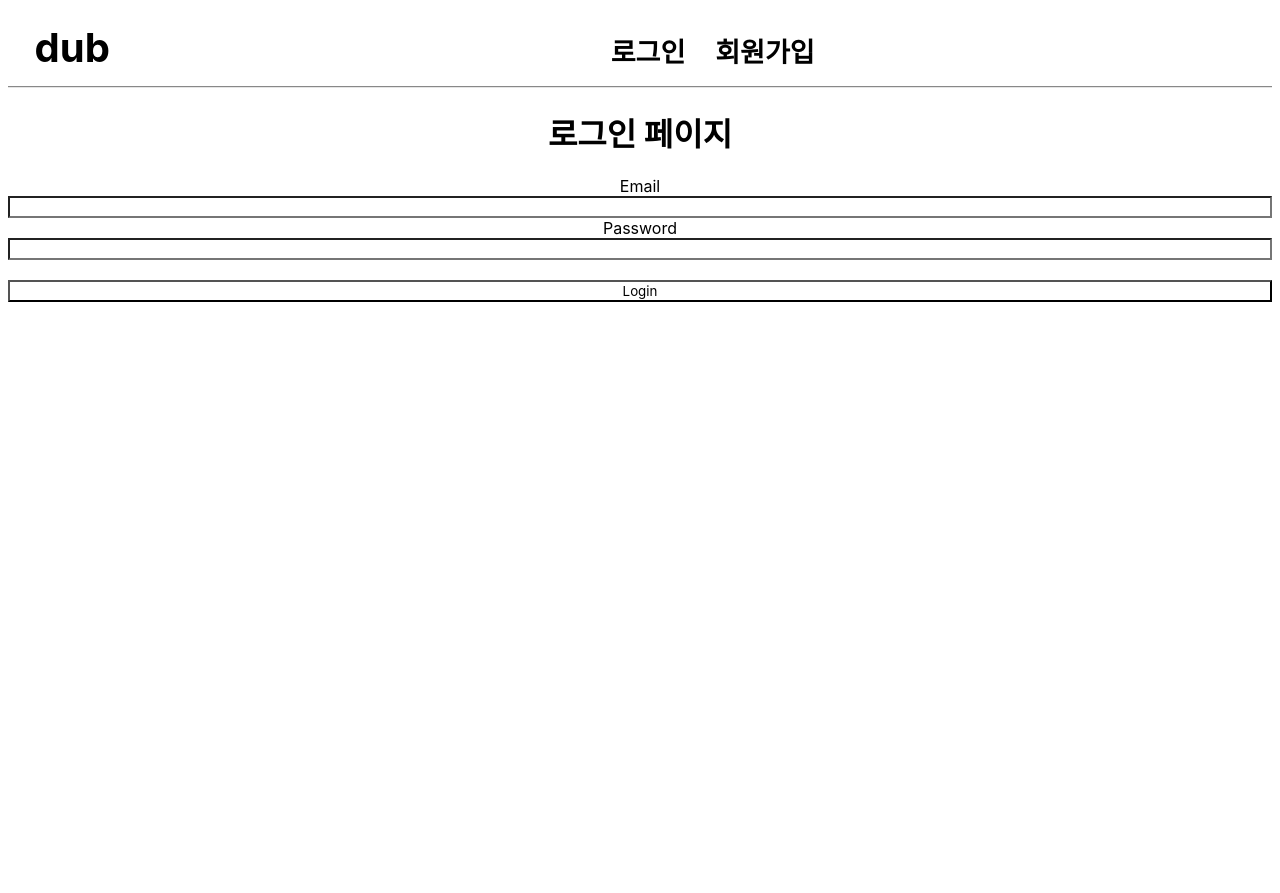
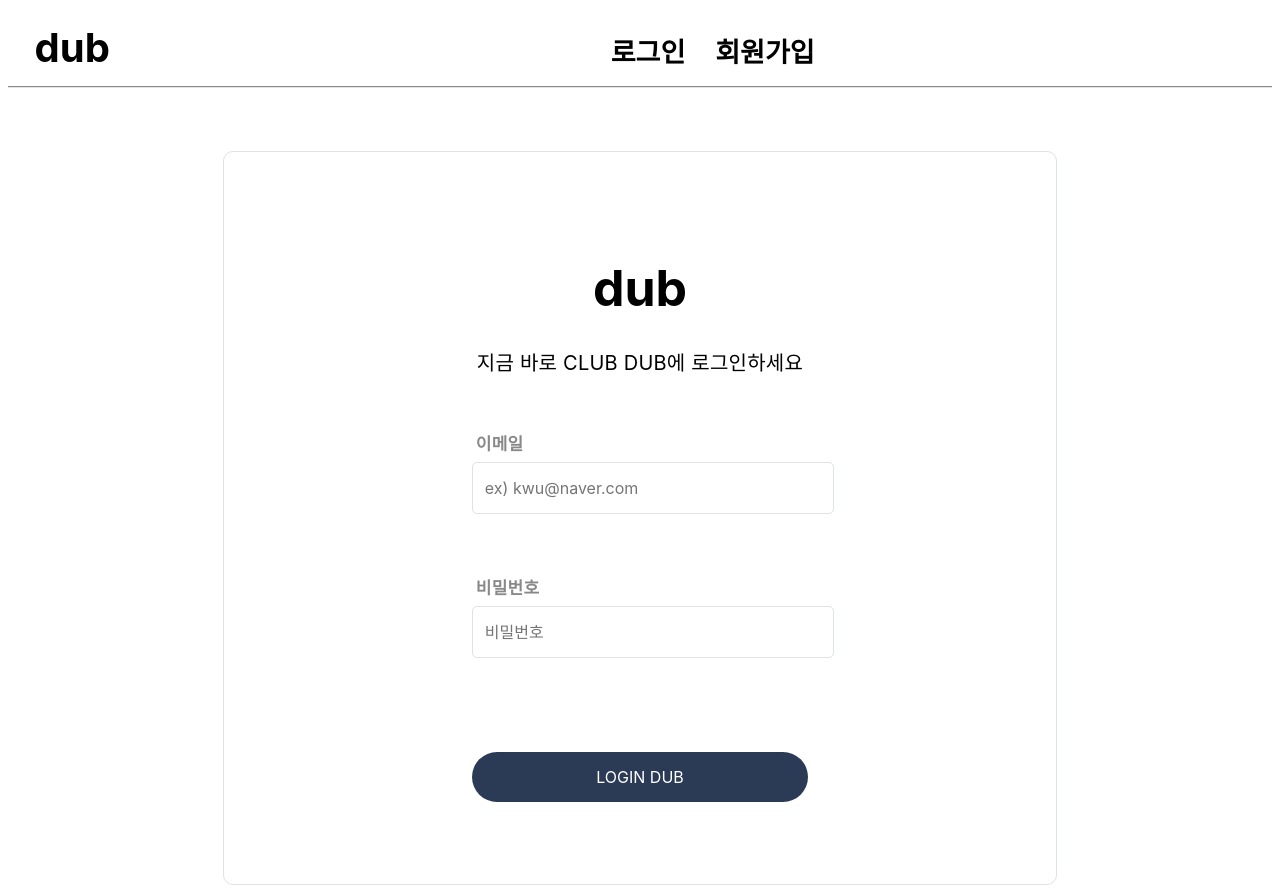
Before and after one commit to Likelion-Kwangwoon/dub_club_wanted, a React (Create React App) app in the folder dub/: page /loginpage in a window 1280 px wide. Before the commit the page ends 800 px from the top, so only its background shows below. Built offline with nearby package versions, Linux system fonts and the light colour scheme; a web font is replaced by a local one.

Commit message:
login styling
로그인 폼 css 적용 및 회원가입 파일 클래스 이름 수정

```diff
--- a/dub/src/components/loginPage/loginPage.jsx
+++ b/dub/src/components/loginPage/loginPage.jsx
@@ -13,6 +13,10 @@ function LoginPage() {
   const [Password, setPassword] = useState("");
   const navigate = useNavigate();
   const dispatch = useDispatch();
+
+  const gotoMain = () => {
+    navigate("/");
+  }
 
   const onEmailHandler = (event) => {
       setEmail(event.currentTarget.value);
@@ -42,16 +46,21 @@ function LoginPage() {
     }
   }
   return(
-    <div>
-      <h1>로그인 페이지</h1>
-      <form style={{display: 'flex', flexDirection: 'column'}}
-        onSubmit={onSubmitHandler}>
-        <label>Email</label>
-        <input type="email" value={Email} onChange={onEmailHandler} />
-        <label>Password</label>
-        <input type="password" value={Password} onChange={onPasswordHandler} />
-        <br />
-        <button type="submit">Login</button>
+    <div className="login">
+      <h1 className='dub' onClick={gotoMain}>dub</h1>
+      <form onSubmit={onSubmitHandler}>
+        <span className='logintext'>지금 바로 CLUB DUB에 로그인하세요</span>
+        <div style={{ margin: '56px 0'}}>
+        <div className="inputheader">이메일</div>
+        <input type="email" placeholder="ex) kwu@naver.com" className='inputform' value={Email} onChange={onEmailHandler} />
+        </div>
+        <div style={{ margin: '56px 0'}}>
+        <div className="inputheader">비밀번호</div>
+        <input type="password" placeholder="비밀번호" className='inputform' value={Password} onChange={onPasswordHandler} />
+        </div>
+        <div style={{ margin: '56px 0'}}>
+        <button className='submitbutton' type="submit">LOGIN DUB</button>
+        </div>
       </form>
     </div>
   )
--- a/dub/src/components/loginPage/loginPage.scss
+++ b/dub/src/components/loginPage/loginPage.scss
@@ -1,3 +1,76 @@
-.div {
-  padding-top: 75px;
+.login {
+  align-items: center;
+  border-radius: 5px;
+  width: 800px;
+  max-height: 1200px;
+  display: flex;
+  flex-direction: column;
+  background-color: white;
+  border: 1px solid #e1e2e3;
+  margin: 0 auto;
+  margin-top: 4rem;
+  padding: 1rem;
+  border-radius: 10px;
 }
+
+.logintext {
+    color: black;
+    font-weight: 400;
+    text-align: center;
+    letter-spacing: 0.0145rem;
+    font-size: 20px;
+    line-height: 20px;
+    display: flex;
+    flex: 1 1 0%;
+    -webkit-box-pack: center;
+    justify-content: center;
+    -webkit-box-align: center;
+    align-items: center;
+}
+
+.dub {
+  margin-bottom: 30px;
+  padding-top: 56px;
+  color: black;
+  font-size: 50px;
+}
+
+.inputheader {
+  color: #888;
+  font-weight: 600;
+  text-align: left;
+  letter-spacing: 0.0145em;
+  font-size: 17px;
+  line-height: 20px;
+  margin-bottom: 8px;
+  margin-left: 4px;
+}
+
+.inputform {
+    width: 100%;
+    height: 50px;
+    min-height: 50px;
+    padding: 0px 12px;
+    outline: none;
+    background-color: transparent;
+    border: 1px solid #e1e2e3;
+    border-radius: 5px;
+    font-size: 16px;
+    font-weight: 400;
+    margin-bottom: 8px;
+}
+
+
+.submitbutton {
+    width: 100%;
+    height: 50px;
+    min-height: 50px;
+    border-radius: 25px;
+    font-size: 16px;
+    margin-bottom: 30px;
+    cursor: pointer;
+    background-color: #2B3A55;
+    color: white;
+    border: none;
+    margin-top: 10px;
+}
--- a/dub/src/components/loginPage/registerPage.jsx
+++ b/dub/src/components/loginPage/registerPage.jsx
@@ -88,12 +88,12 @@ function RegisterPage() {
       <form onSubmit={handleSubmit(onSubmit)}>
         <span className='registertext'>지금 바로 CLUB DUB에 회원가입하세요</span>
         <div style={{ margin: '56px 0'}}>
-        <div className="css-1isrpua">이메일</div>
+        <div className="inputheader">이메일</div>
         <input name="email" placeholder="ex) kwu@naver.com" className='inputform' {...register('email')} />
         {errors.email && <p>{errors.email.message}</p>}
         </div>
         <div style={{ margin: '56px 0'}}>
-        <div className="css-1isrpua">비밀번호</div>
+        <div className="inputheader">비밀번호</div>
         <input
           type="password"
           name="password"
@@ -104,7 +104,7 @@ function RegisterPage() {
         {errors.password && <p>{errors.password.message}</p>}
         </div>
         <div style={{ margin: '56px 0'}}>
-        <div className="css-1isrpua">비밀번호 확인</div>
+        <div className="inputheader">비밀번호 확인</div>
         <input
           type="password"
           name="passwordConfirm"
@@ -115,7 +115,7 @@ function RegisterPage() {
         {errors.passwordConfirm && <p>{errors.passwordConfirm.message}</p>}
         </div>
         <div style={{ margin: '56px 0'}}>
-        <div className="css-1isrpua">사용자</div>
+        <div className="inputheader">사용자</div>
         <select
         className='useroption'
           {...register('role')} >
@@ -125,7 +125,7 @@ function RegisterPage() {
         {errors.role && errors.role.message}
         </div>
         <div style={{ margin: '56px 0'}}>
-        <div className="css-1isrpua">이름</div>
+        <div className="inputheader">이름</div>
         <input
           name="name"
           placeholder="이름 / 단체명"
@@ -135,7 +135,7 @@ function RegisterPage() {
         {errors.name && <p>{errors.name.message}</p>}
         </div>
         <div style={{ margin: '56px 0'}}>
-        <button className='sumbitbutton' type="submit">JOIN DUB</button>
+        <button className='submitbutton' type="submit">JOIN DUB</button>
         </div>
       </form>
     </div>
--- a/dub/src/components/loginPage/registerPage.scss
+++ b/dub/src/components/loginPage/registerPage.scss
@@ -20,14 +20,13 @@
     border-radius: 10px;
 }
 
-
-
 .dub {
     margin-bottom: 30px;
     padding-top: 56px;
     color: black;
     font-size: 50px;
 }
+
 .registertext {
     color: black;
     font-weight: 400;
@@ -43,7 +42,7 @@
     align-items: center;
 }
 
-.css-1isrpua {
+.inputheader {
     color: #888;
     font-weight: 600;
     text-align: left;
@@ -84,7 +83,7 @@
     margin-bottom: 8px;
 }
 
-.sumbitbutton {
+.submitbutton {
     width: 100%;
     height: 50px;
     min-height: 50px;
```
